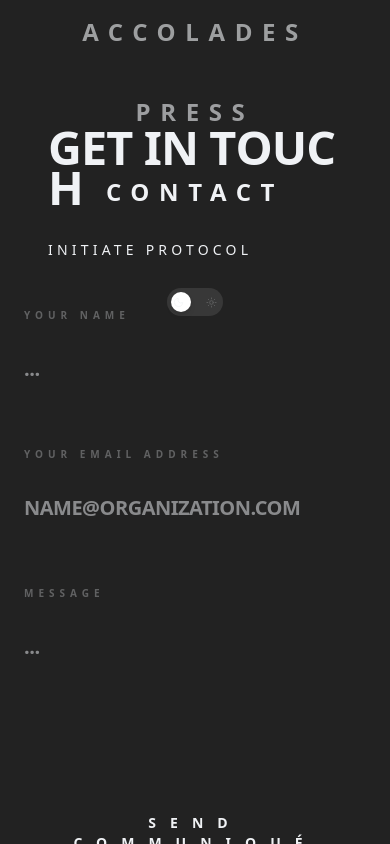
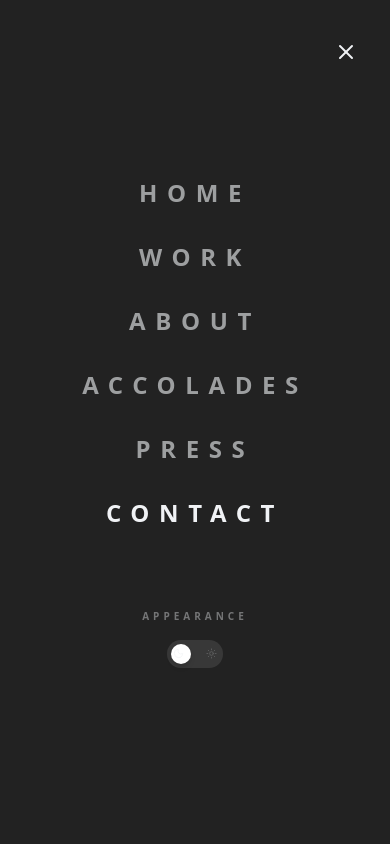
Before and after one commit to Ramsan-code/founder-portfolio, a Next.js app: page /contact in a window 390 px wide. Both pictures are taken after a click on the button 356 px from the left and 46 px from the top of the page. Shown: the top 844 px of the page. Built offline with nearby package versions, Linux system fonts and the light colour scheme.

Commit message:
refactor: improve responsive layout and styling for navigation, contact form, and typography components

```diff
--- a/src/app/about/page.tsx
+++ b/src/app/about/page.tsx
@@ -34,7 +34,7 @@ export default function AboutPage() {
         <HeroTypography
           text="DIRECTOR"
           subtitle="PATTY MOORE / BIOGRAPHY"
-          className="min-h-0 py-0"
+          className="min-h-0 pt-32 pb-8 sm:pb-12"
         />
       </section>
 
@@ -54,7 +54,7 @@ export default function AboutPage() {
       </section>
 
       {/* Metadata Grid */}
-      <div className="px-12 pb-32 transition-colors duration-500">
+      <div className="px-6 sm:px-12 pb-32 transition-colors duration-500">
         <div className="grid grid-cols-1 md:grid-cols-2 lg:grid-cols-3 gap-20">
           <div className="flex flex-col space-y-4">
             <span className="text-[10px] uppercase tracking-[0.5em] font-black opacity-30">Education</span>
--- a/src/app/contact/page.tsx
+++ b/src/app/contact/page.tsx
@@ -8,70 +8,94 @@ import Image from "next/image";
 
 export default function ContactPage() {
   return (
-    <main className="relative min-h-screen bg-background text-foreground overflow-hidden selection:bg-foreground selection:text-background cursor-crosshair transition-colors duration-500">
+    <main className="relative min-h-screen bg-background text-foreground overflow-x-hidden selection:bg-foreground selection:text-background cursor-crosshair transition-colors duration-500">
       <Navbar />
 
-      <div className="pt-32 grid grid-cols-1 lg:grid-cols-2 min-h-screen">
+      <div className="pt-24 grid grid-cols-1 lg:grid-cols-2 min-h-screen">
         {/* Left Side: Cinematic Form */}
-        <section className="flex flex-col justify-center px-6 sm:px-16 z-20 pb-20">
+        <section className="flex flex-col justify-center px-6 sm:px-16 z-20 pb-20 lg:pb-0">
           <HeroTypography
             text="GET IN TOUCH"
             subtitle="INITIATE PROTOCOL"
-            className="min-h-0 py-0 mb-12"
+            className="min-h-0 pt-32 pb-8 sm:pb-12"
           />
 
           <motion.form
             initial={{ opacity: 0, y: 20 }}
             animate={{ opacity: 1, y: 0 }}
             transition={{ delay: 1, duration: 1 }}
-            className="w-full max-w-md space-y-12"
+            className="w-full max-w-md space-y-8 sm:space-y-12 px-4 sm:px-0"
           >
-            <div className="flex flex-col space-y-4">
-              <label className="text-[10px] uppercase tracking-[0.5em] font-black opacity-30">Your Name</label>
+            <div className="flex flex-col space-y-3">
+              <label className="text-[10px] uppercase tracking-[0.5em] font-black opacity-40">
+                Your Name
+              </label>
               <input
                 type="text"
-                className="bg-transparent border-b border-off-white/10 py-4 text-xl sm:text-2xl font-bold tracking-tight focus:border-off-white outline-none transition-colors"
+                className="bg-transparent border-b border-foreground/10 py-3 sm:py-4 text-lg sm:text-2xl font-bold tracking-tight focus:border-foreground outline-none transition-colors w-full"
                 placeholder="..."
               />
             </div>
 
-            <div className="flex flex-col space-y-4">
-              <label className="text-[10px] uppercase tracking-[0.5em] font-black opacity-30">Your Email Address</label>
+            <div className="flex flex-col space-y-3">
+              <label className="text-[10px] uppercase tracking-[0.5em] font-black opacity-40">
+                Your Email Address
+              </label>
               <input
                 type="email"
-                className="bg-transparent border-b border-off-white/10 py-4 text-xl sm:text-2xl font-bold tracking-tight focus:border-off-white outline-none transition-colors"
-                placeholder="NAME@ORGANIZATION.COM"
+                className="bg-transparent border-b border-foreground/10 py-3 sm:py-4 text-base sm:text-xl font-bold tracking-tight focus:border-foreground outline-none transition-colors w-full"
+                placeholder="name@organization.com"
               />
             </div>
 
-            <div className="flex flex-col space-y-4">
-              <label className="text-[10px] uppercase tracking-[0.5em] font-black opacity-30">Message</label>
+            <div className="flex flex-col space-y-3">
+              <label className="text-[10px] uppercase tracking-[0.5em] font-black opacity-40">
+                Message
+              </label>
               <textarea
-                className="bg-transparent border-b border-off-white/10 py-4 text-xl sm:text-2xl font-bold tracking-tight focus:border-off-white outline-none transition-colors min-h-[100px] resize-none"
+                className="bg-transparent border-b border-foreground/10 py-3 sm:py-4 text-lg sm:text-xl font-bold tracking-tight focus:border-foreground outline-none transition-colors min-h-[100px] resize-none w-full"
                 placeholder="..."
               />
             </div>
 
-            <button className="pt-12 text-sm uppercase tracking-[1em] font-black hover:opacity-50 transition-opacity">
+            <button className="pt-8 sm:pt-12 text-xs sm:text-sm uppercase tracking-[0.5em] sm:tracking-[1em] font-black hover:opacity-50 transition-opacity">
               SEND COMMUNIQUÉ
             </button>
           </motion.form>
+
+          {/* Atmospheric Baseline — appeared below form on mobile, absolute on desktop */}
+          <div className="mt-16 lg:hidden flex flex-col space-y-8 opacity-30 px-4 pb-12">
+            <div className="flex flex-col space-y-2">
+              <span className="text-[8px] uppercase tracking-[0.5em] font-bold">Location / இடம்</span>
+              <p className="text-[10px] uppercase tracking-[0.3em] font-medium leading-relaxed">
+                Vavuniya,<br />Sri Lanka
+              </p>
+            </div>
+            <div className="flex flex-col space-y-2">
+              <span className="text-[8px] uppercase tracking-[0.5em] font-bold">Email / மின்னஞ்சல்</span>
+              <p className="text-[10px] uppercase tracking-[0.3em] font-medium break-all">
+                Ilanthiraiyanfilm@gmail.com
+              </p>
+            </div>
+          </div>
         </section>
 
         {/* Right Side: Cinematic Image */}
-        <section className="relative h-[40vh] lg:h-screen w-full overflow-hidden opacity-40">
+        <section className="relative h-[40vh] lg:h-screen w-full overflow-hidden opacity-40 order-first lg:order-last">
           <Image
             src="/images/work-3.png"
             alt="Director vision"
             fill
             className="object-cover grayscale brightness-50"
+            sizes="(max-width: 1024px) 100vw, 50vw"
+            priority
           />
-          <div className="absolute inset-0 bg-gradient-to-r from-charcoal via-transparent to-transparent hidden lg:block" />
+          <div className="absolute inset-0 bg-gradient-to-r from-background via-transparent to-transparent hidden lg:block" />
         </section>
       </div>
 
-      {/* Atmospheric Baseline */}
-      <div className="absolute bottom-12 left-6 sm:left-12 flex space-x-12 opacity-30">
+      {/* Desktop-only absolute baseline */}
+      <div className="hidden lg:flex absolute bottom-12 left-6 sm:left-12 space-x-12 opacity-30">
         <div className="flex flex-col space-y-1">
           <span className="text-[8px] uppercase tracking-[0.5em] font-bold">Location / இடம்</span>
           <span className="text-[10px] uppercase tracking-[0.3em] font-medium">Vavuniya, Sri Lanka</span>
--- a/src/app/globals.css
+++ b/src/app/globals.css
@@ -100,6 +100,8 @@
     @apply bg-background text-foreground tracking-tight selection:bg-neutral-800 selection:text-white;
     font-feature-settings: "cv02", "cv03", "cv04", "ss01";
     transition: background-color 0.5s ease, color 0.5s ease;
+    overflow-x: hidden;
+    width: 100%;
   }
   h1, h2, h3, h4, h5, h6 {
     @apply font-bold tracking-tight;
--- a/src/app/page.tsx
+++ b/src/app/page.tsx
@@ -14,7 +14,7 @@ export default function Home() {
           <HeroTypography
             text="PATTY MOORE"
             subtitle="FILM DIRECTOR // THE VISIONARY"
-            className="min-h-0 py-0"
+            className="min-h-0 pt-32 pb-20 sm:py-0"
           />
         </section>
 
--- a/src/components/patty-moore/HeroTypography.tsx
+++ b/src/components/patty-moore/HeroTypography.tsx
@@ -15,8 +15,8 @@ interface HeroTypographyProps {
  * HeroTypography Component
  *
  * Creates dominant cinematic typography that functions as a visual object.
- * Implements a staggered letter-spacing animation on mount for a
- * "drawn baseline" effect.
+ * Uses clamp()-based font sizing to prevent wrapping at any viewport width.
+ * Animates with a staggered letter-spacing "drawn baseline" effect.
  */
 export const HeroTypography: React.FC<HeroTypographyProps> = ({
   text,
@@ -24,8 +24,17 @@ export const HeroTypography: React.FC<HeroTypographyProps> = ({
   className,
   as: Component = "h1",
 }) => {
-  // Split text into characters for staggered animation
   const characters = text.split("");
+  const charCount = text.replace(/\s/g, "").length;
+
+  // Dynamically scale font so the text always fits on one line.
+  // Conservative scaling for mobile to prevent horizontal overflow.
+  const getFontSize = () => {
+    if (charCount <= 7) return "clamp(2.5rem, 14vw, 10rem)";   // e.g. "PRESS"
+    if (charCount <= 9) return "clamp(2rem, 12vw, 9rem)";    // e.g. "DIRECTOR"
+    if (charCount <= 11) return "clamp(1.75rem, 9vw, 8rem)";  // e.g. "GET IN TOUCH"
+    return "clamp(1.5rem, 8vw, 7rem)";                        // e.g. "PATTY MOORE"
+  };
 
   const containerVariants = {
     hidden: { opacity: 0 },
@@ -41,17 +50,17 @@ export const HeroTypography: React.FC<HeroTypographyProps> = ({
   const charVariants = {
     hidden: {
       opacity: 0,
-      letterSpacing: "0.5em", // Wide tracking for "drawn" effect
-      filter: "blur(4px)"
+      letterSpacing: "0.5em",
+      filter: "blur(4px)",
     },
     visible: {
       opacity: 1,
-      letterSpacing: "-0.02em", // Tight tracking at large scales
+      letterSpacing: "-0.02em",
       filter: "blur(0px)",
       transition: {
         duration: 0.8,
-        ease: [0.22, 1, 0.36, 1], // Custom cinematic cubic-bezier
-      },
+        ease: [0.22, 1, 0.36, 1],
+      } as any,
     },
   };
 
@@ -63,20 +72,29 @@ export const HeroTypography: React.FC<HeroTypographyProps> = ({
       transition: {
         delay: 1.2,
         duration: 0.8,
-        ease: "easeOut"
-      }
-    }
+        ease: "easeOut",
+      } as any,
+    },
   };
 
   return (
-    <div className={cn("flex flex-col justify-center min-h-[50vh] py-20 px-6 sm:px-12", className)}>
+    <div
+      className={cn(
+        "flex flex-col justify-center min-h-[50vh] py-20 px-4 sm:px-12 w-full max-w-full overflow-hidden",
+        className
+      )}
+    >
       <motion.div
         variants={containerVariants}
         initial="hidden"
         animate="visible"
-        className="relative"
+        className="relative w-full overflow-hidden"
       >
-        <Component className="text-[12vw] sm:text-[10vw] font-black leading-[0.85] uppercase overflow-hidden">
+        {/* whitespace-nowrap + overflow-hidden prevents wrapping at any width */}
+        <Component
+          className="font-black leading-[0.85] uppercase whitespace-nowrap overflow-hidden w-full"
+          style={{ fontSize: getFontSize() }}
+        >
           {characters.map((char, index) => (
             <motion.span
               key={`${char}-${index}`}
@@ -92,7 +110,7 @@ export const HeroTypography: React.FC<HeroTypographyProps> = ({
         {subtitle && (
           <motion.p
             variants={subtitleVariants}
-            className="mt-8 text-sm sm:text-base font-medium uppercase tracking-[0.3em] opacity-80"
+            className="mt-6 text-[10px] sm:text-sm font-medium uppercase tracking-[0.2em] sm:tracking-[0.3em] opacity-80 leading-relaxed max-w-full"
           >
             {subtitle}
           </motion.p>
--- a/src/components/patty-moore/Navbar.tsx
+++ b/src/components/patty-moore/Navbar.tsx
@@ -104,6 +104,45 @@ export const Navbar: React.FC = () => {
   ];
 
   return (
+    <>
+      <AnimatePresence>
+        {isOpen && (
+          <motion.div
+            initial={{ opacity: 0 }}
+            animate={{ opacity: 1 }}
+            exit={{ opacity: 0 }}
+            className="fixed inset-0 z-[100] bg-[#F0F2F5] dark:bg-[#222222] flex flex-col items-center justify-center space-y-10 md:hidden px-6"
+          >
+            {/* Close Button in Overlay */}
+            <button
+              onClick={() => setIsOpen(false)}
+              className="absolute top-8 right-6 sm:right-12 text-foreground p-2"
+              aria-label="Close menu"
+            >
+              <X size={24} />
+            </button>
+
+            {/* Menu Links */}
+            <div className="flex flex-col items-center space-y-8">
+              {links.map((link) => (
+                <NavLink
+                  key={link.href}
+                  {...link}
+                  variant="mobile"
+                  onClick={() => setIsOpen(false)}
+                />
+              ))}
+            </div>
+
+            {/* Optional: Theme Toggle at bottom of mobile menu */}
+            <div className="pt-10 flex flex-col items-center">
+              <span className="text-[10px] uppercase tracking-[0.4em] opacity-40 font-bold mb-4 block text-center">Appearance</span>
+              <ThemeToggle />
+            </div>
+          </motion.div>
+        )}
+      </AnimatePresence>
+
       <nav
         className={cn(
           "fixed top-0 left-0 w-full z-50 px-6 sm:px-12 flex justify-between items-center transition-all duration-500 bg-background/80 backdrop-blur-sm border-b border-foreground/5",
@@ -136,30 +175,7 @@ export const Navbar: React.FC = () => {
             {isOpen ? <X size={20} /> : <Menu size={20} />}
           </button>
         </div>
-
-      {/* Mobile Menu Overlay */}
-      <AnimatePresence>
-        {isOpen && (
-          <motion.div
-            initial={{ opacity: 0, y: -20 }}
-            animate={{ opacity: 1, y: 0 }}
-            exit={{ opacity: 0, y: -20 }}
-            className="fixed inset-0 z-[100] bg-background flex flex-col items-center justify-center space-y-12 md:hidden px-6"
-          >
-            {links.map((link) => (
-              <NavLink
-                key={link.href}
-                {...link}
-                variant="mobile"
-                onClick={() => setIsOpen(false)}
-              />
-            ))}
-            <div className="mt-8">
-              <ThemeToggle />
-            </div>
-          </motion.div>
-        )}
-      </AnimatePresence>
       </nav>
+    </>
   );
 };
```
Lines whose indentation alone changed are shown as unchanged.
